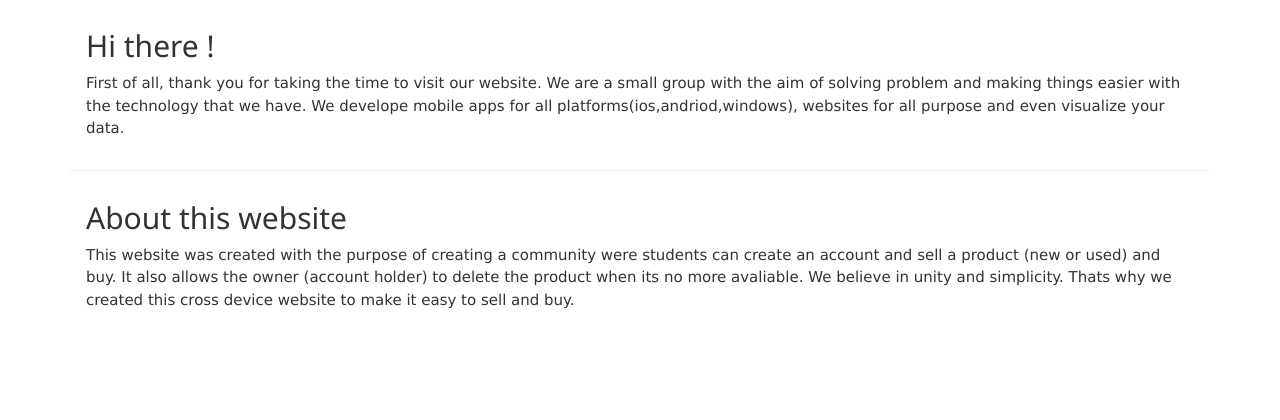
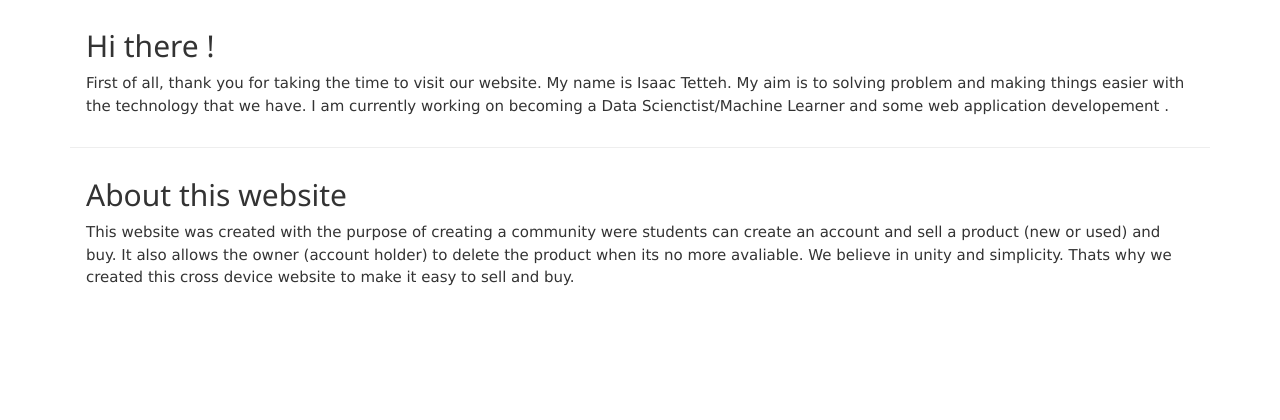
Before and after one commit to isaac34mi/listing-website-template, a Django app: page /state/about/ in a window 1280 px wide. Shown: the part 153-573 px from the top of the page. Run offline with Django 3.2, Linux system fonts and the light colour scheme; data that the repository does not hold is empty; parts of the project's set-up code (start-up, migrations or seed data) failed here and were passed over; some libraries are stand-ins or nearby versions.

Commit message:
Update about.html

```diff
--- a/templates/state/about.html
+++ b/templates/state/about.html
@@ -7,10 +7,8 @@
 <article class="w3-container">
   <h2>Hi there !</h2>
   <p>First of all, thank you for taking the time to visit our website.
-  We are a small group with the aim of solving problem and making things
-  easier with the technology that we have. We develope mobile apps for
-  all platforms(ios,andriod,windows), websites for all purpose and even
-  visualize your data.</p>
+  My name is Isaac Tetteh. My aim is to solving problem and making things easier with the technology that we have.
+   I am currently working on becoming a Data Scienctist/Machine Learner and some web application developement .</p>
 </article>
 <hr>
 
```
